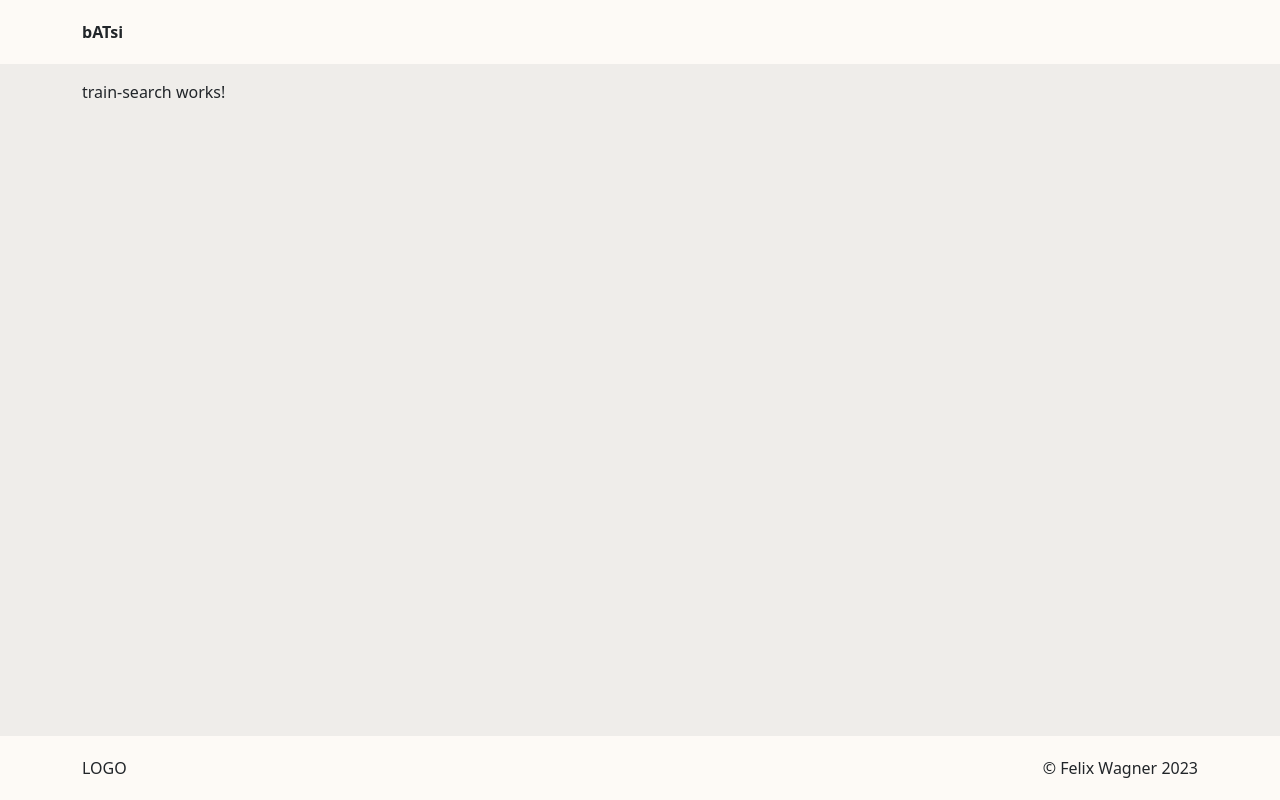
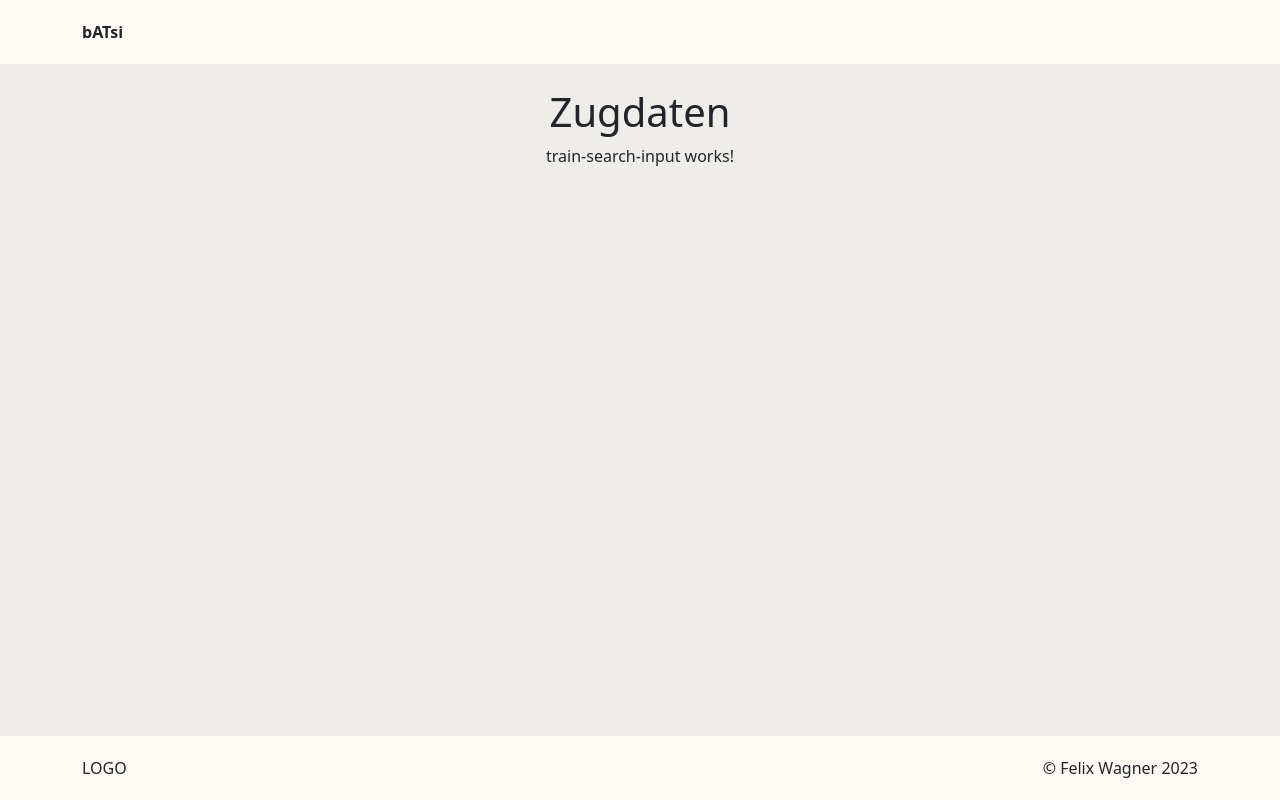
Before and after one commit to FloppyNotFound/bATsi, an Angular app in the folder batsi-ng-workspace/: page /train-search in a window 1280 px wide. Built offline with nearby package versions, Linux system fonts and the light colour scheme.

Commit message:
feat(setup): #4 prepare train search input

```diff
--- a/batsi-ng-workspace/projects/batsi-ng/src/app/app.component.html
+++ b/batsi-ng-workspace/projects/batsi-ng/src/app/app.component.html
@@ -4,7 +4,7 @@
   </header>
 
   <main>
-    <div class="container mt-3">
+    <div class="container mt-4">
       <router-outlet></router-outlet>
     </div>
   </main>
--- /dev/null
+++ b/batsi-ng-workspace/projects/batsi-ng/src/app/routes/train-search/components/train-search-input/train-search-input.component.html
@@ -0,0 +1 @@
+<p>train-search-input works!</p>
--- a/batsi-ng-workspace/projects/batsi-ng/src/app/routes/train-search/train-search.component.html
+++ b/batsi-ng-workspace/projects/batsi-ng/src/app/routes/train-search/train-search.component.html
@@ -1 +1,4 @@
-<p>train-search works!</p>
+<div class="d-flex flex-column align-items-center">
+  <h1>Zugdaten</h1>
+  <batsi-ng-train-search-input></batsi-ng-train-search-input>
+</div>
--- a/batsi-ng-workspace/projects/batsi-ng/src/app/routes/train-search/train-search.module.ts
+++ b/batsi-ng-workspace/projects/batsi-ng/src/app/routes/train-search/train-search.module.ts
@@ -1,3 +1,4 @@
+import { TrainSearchInputModule } from './components/train-search-input/train-search-input.module';
 import { provideRouter } from '@angular/router';
 import { NgModule } from '@angular/core';
 import { CommonModule } from '@angular/common';
@@ -6,7 +7,7 @@ import { trainSearchRoutes } from './train-search-routes';
 
 @NgModule({
   declarations: [TrainSearchComponent],
-  imports: [CommonModule],
+  imports: [CommonModule, TrainSearchInputModule],
   providers: [provideRouter(trainSearchRoutes)]
 })
 export class TrainSearchModule {}
```
Also changed, not shown: batsi-ng-workspace/projects/batsi-ng/src/app/routes/train-search/components/train-search-input/train-search-input.component.ts (added, +8 -0 lines), batsi-ng-workspace/projects/batsi-ng/src/app/routes/train-search/components/train-search-input/train-search-input.module.ts (added, +10 -0 lines), batsi-ng-workspace/projects/batsi-ng/src/app/routes/train-search/components/train-search-input/train-search-input.component.scss (added), 1 other file (tests, documents, lock files or other folders).
